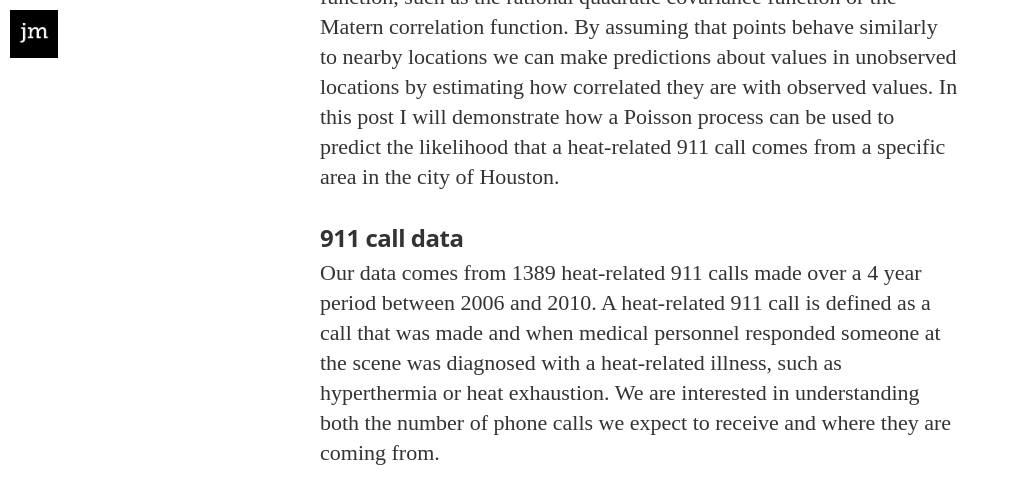
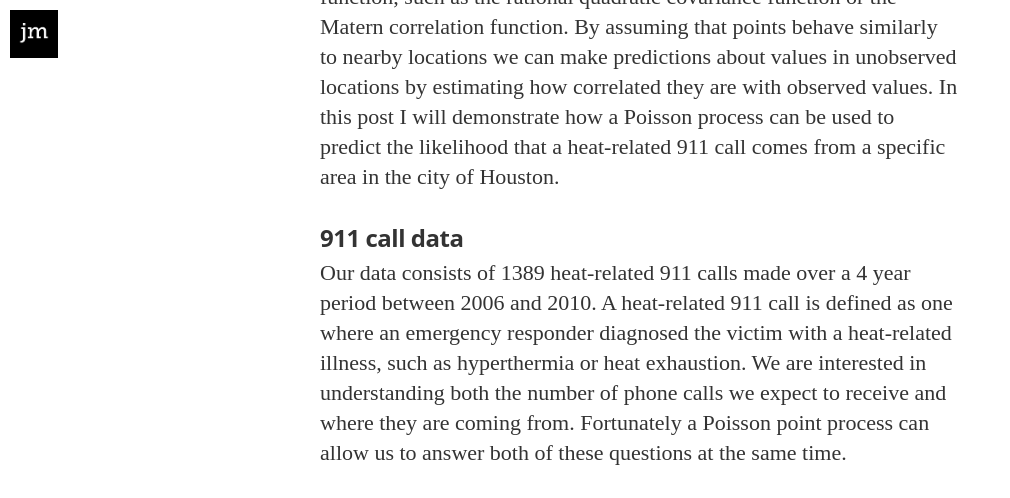
Before and after one commit to jwmortensen/jwmortensen.github.io, a Jekyll site: the page built from _posts/2015-04-22-vulnerability-mapping.markdown, in a window 1280 px wide and 1400 px high, scrolled down 1245 px. Shown: the top 498 px of the window, without its empty margins (0-1010 px from the left). Built offline with Jekyll 4.4.1, drawn with Linux system fonts in a browser that asks for light colours; nearby versions of some CDN libraries; some web fonts are replaced; Markdown is read by kramdown in place of the engine named in the settings; formulas are drawn with MathJax 3; some of the changed text lies outside the part shown; grey boxes are pictures that could not be loaded.

Commit message:
Updated poisson point process post

```diff
--- a/_posts/2015-04-22-vulnerability-mapping.markdown
+++ b/_posts/2015-04-22-vulnerability-mapping.markdown
@@ -39,12 +39,19 @@
 
 ### 911 call data
 
-Our data comes from 1389 heat-related 911 calls made over a 4 year period between 2006 and 2010. A
-heat-related 911 call is defined as a call that was made and when medical personnel responded
-someone at the scene was diagnosed with a heat-related illness, such as hyperthermia or heat
-exhaustion. We are interested in understanding both the number of phone calls we expect to
-receive and where they are coming from.
+Our data consists of 1389 heat-related 911 calls made over a 4 year period between 2006 and 2010. A
+heat-related 911 call is defined as one where an emergency responder diagnosed the victim
+with a heat-related illness, such as hyperthermia or heat exhaustion. We are interested in
+understanding both the number of phone calls we expect to receive and where they are coming from.
+Fortunately a Poisson point process can allow us to answer both of these questions at the same time.
 
+### Model
+
+To model this data, let \\(N\\) be the number of phone calls and assume that
+\\[N \sim \text{Poisson}\left(\int\_{\mathcal{S}}\Lambda(s)\right),\\] where \\(\mathcal{S}\\) is the set of all
+spatial locations in the city of Houston and \\(\Lambda(s)\\) is what is known as the _intensity function_.
+Additionally, let the joint probability that a phone call came from a specific location be
+\\[f(s\_1,s\_2,\dots,s\_N|N) = \prod\_{i=1}^N\frac{\Lambda(s\_i)}{\int\_{\mathcal{S}}\Lambda(s)}.\\]
 
 <iframe width='100%' height='500px' frameBorder='0'
 src='https://a.tiles.mapbox.com/v4/jwmortensen.m06ong3d/attribution,zoompan,zoomwheel,geocoder,share.html?access_token=pk.eyJ1Ijoiandtb3J0ZW5zZW4iLCJhIjoiQjJHSVp4NCJ9.AYH98hv0ksUCLvwmsJHfeQ'></iframe>
```
